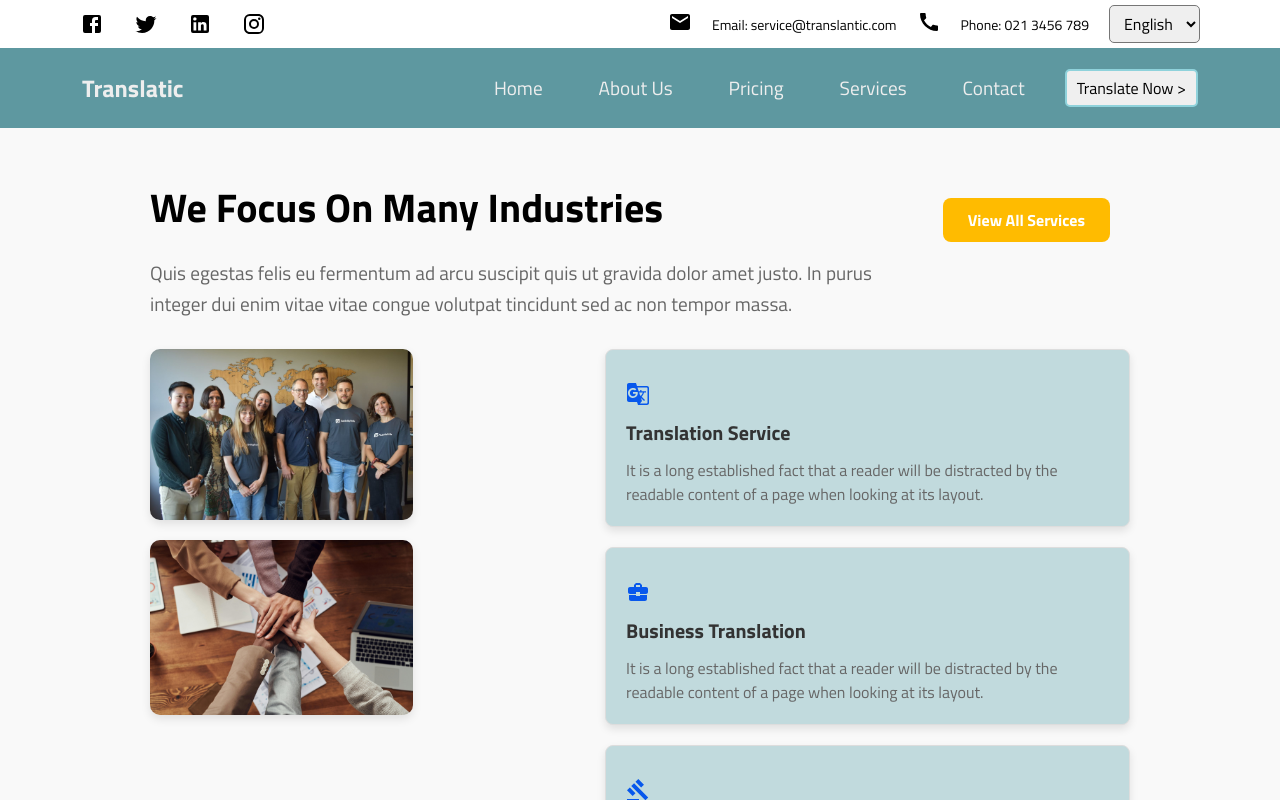
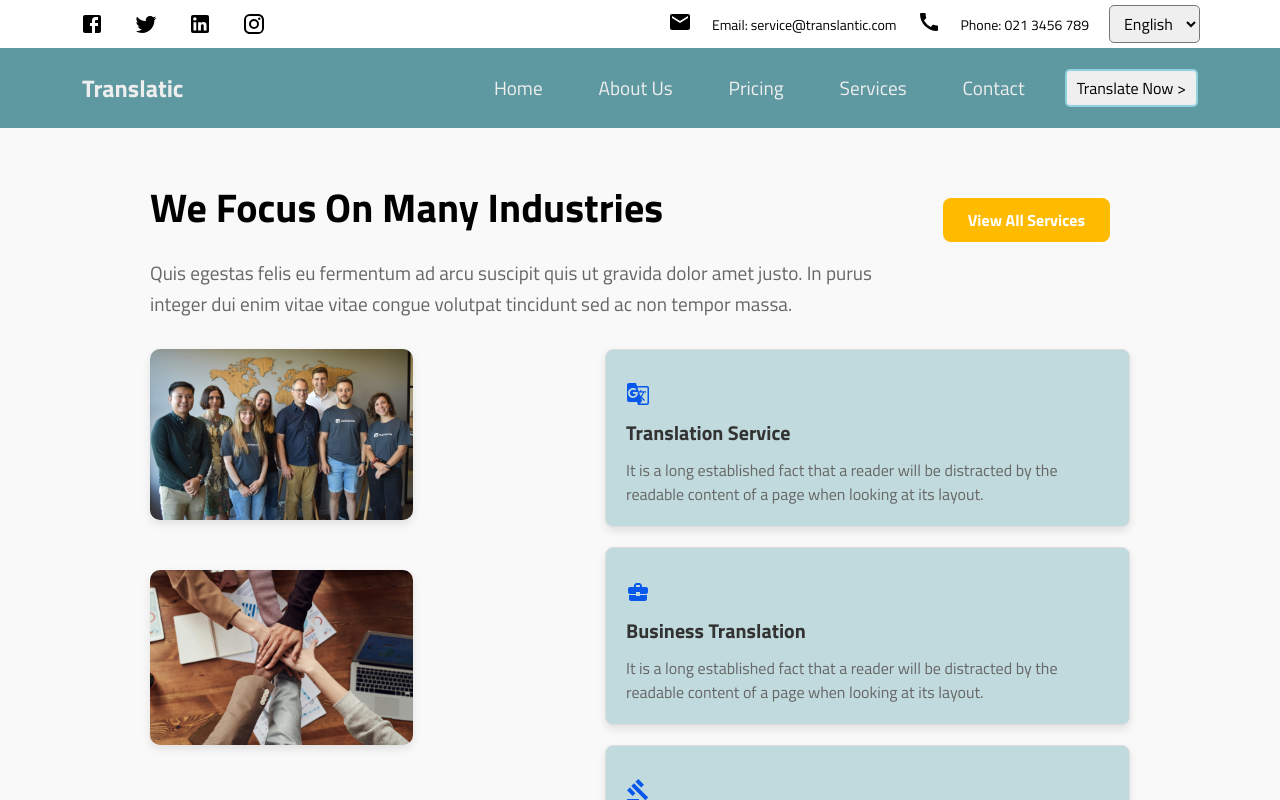
Before and after one commit to Nilukshan-97/React-Translate-Project, a React (Vite) app: page /services in a window 1280 px wide. Shown: the top 800 px of the page. Built offline with nearby package versions, Linux system fonts and the light colour scheme.

Commit message:
new changes

```diff
--- a/src/styles/FeatureCard.css
+++ b/src/styles/FeatureCard.css
@@ -27,3 +27,28 @@
     font-size: 14px;
     color: #ffffff;
   }
+
+
+  @media (max-width: 992px) {
+    .feature-card {
+      padding: 15px;
+    }
+  }
+
+  @media (max-width: 768px) {
+    .feature-card h3 {
+      font-size: 16px;
+    }
+    .feature-card p {
+      font-size: 12px;
+    }
+  }
+
+  @media (max-width: 576px) {
+    .feature-card {
+      padding: 10px;
+    }
+    .feature-icon {
+      font-size: 30px;
+    }
+  }
--- a/src/styles/Footer.css
+++ b/src/styles/Footer.css
@@ -96,7 +96,7 @@
   color: #aaa;
 }
 
-@media (max-width: 1024px) {
+@media (max-width: 1200px) {
   .footer-container {
     flex-direction: column;
     text-align: center;
@@ -143,7 +143,7 @@
   }
 }
 
-@media (max-width: 480px) {
+@media (max-width: 576px) {
   .footer {
     padding: 20px 10px;
   }
--- a/src/styles/ServiceCard.css
+++ b/src/styles/ServiceCard.css
@@ -55,14 +55,13 @@
     flex: 1;
     display: flex;
     flex-direction: column;
-    gap: 20px;
+    gap: 50px;
 
 }
 
 .service-image {
     width: 100%;
-    max-width: 600px;
-    height: auto;
+    max-width: 700px;
     border-radius: 12px;
     box-shadow: 0 4px 8px rgba(0, 0, 0, 0.1);
     object-fit: cover;
@@ -109,7 +108,7 @@
     color: #666;
 }
 
-@media (max-width: 768px) {
+/* @media (max-width: 768px) {
     .services-container {
         flex-direction: column;
         gap: 20px;
@@ -166,4 +165,4 @@
     .service-image {
         max-width: 200px;
     }
-}
+} */
--- a/src/styles/WhyChooseUs.css
+++ b/src/styles/WhyChooseUs.css
@@ -44,5 +44,6 @@
     display:flex;
     flex-direction: row;
     width: 600px;
-    border-radius: 10px;
+    height: 400px;
+    border-radius: 0 0 100px 0;
   }
```
Also changed, not shown: src/styles/Contact.css (line endings or trailing spaces), src/styles/CustomerFeedback.css (line endings or trailing spaces).
